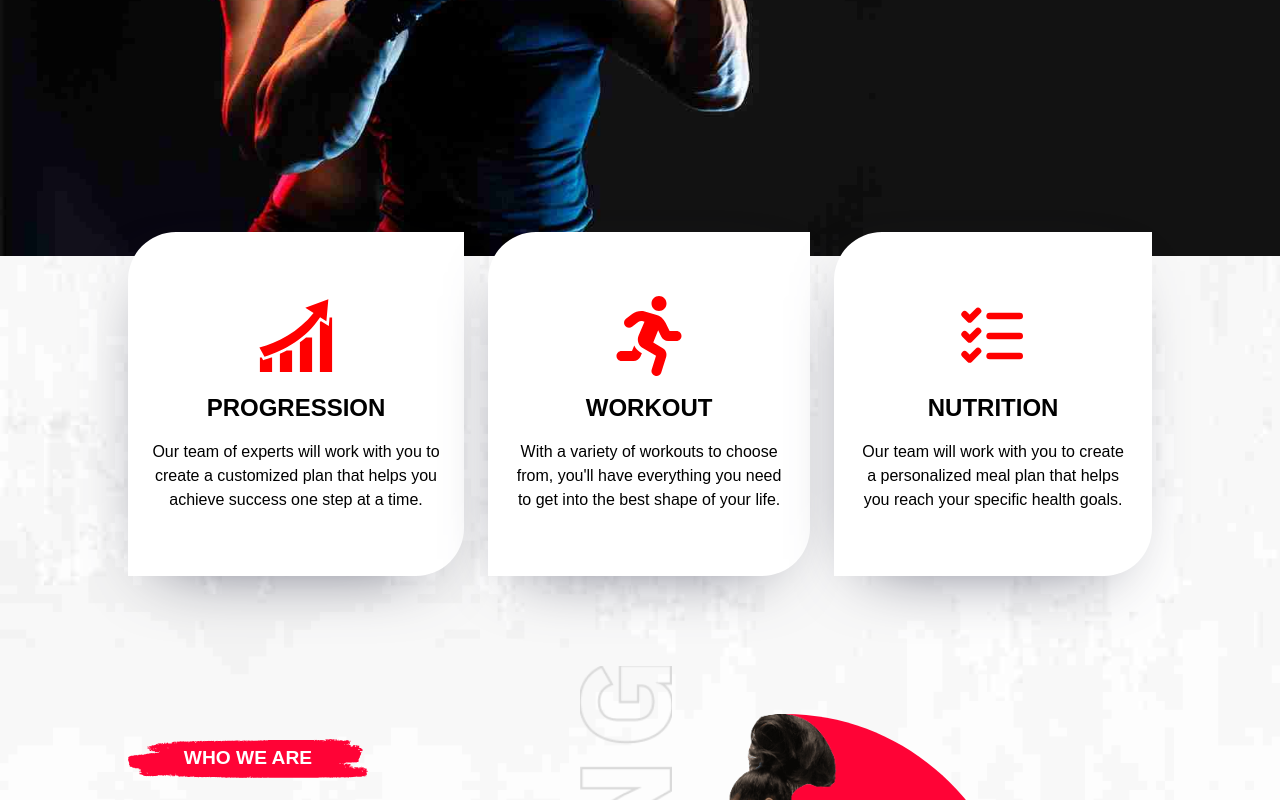
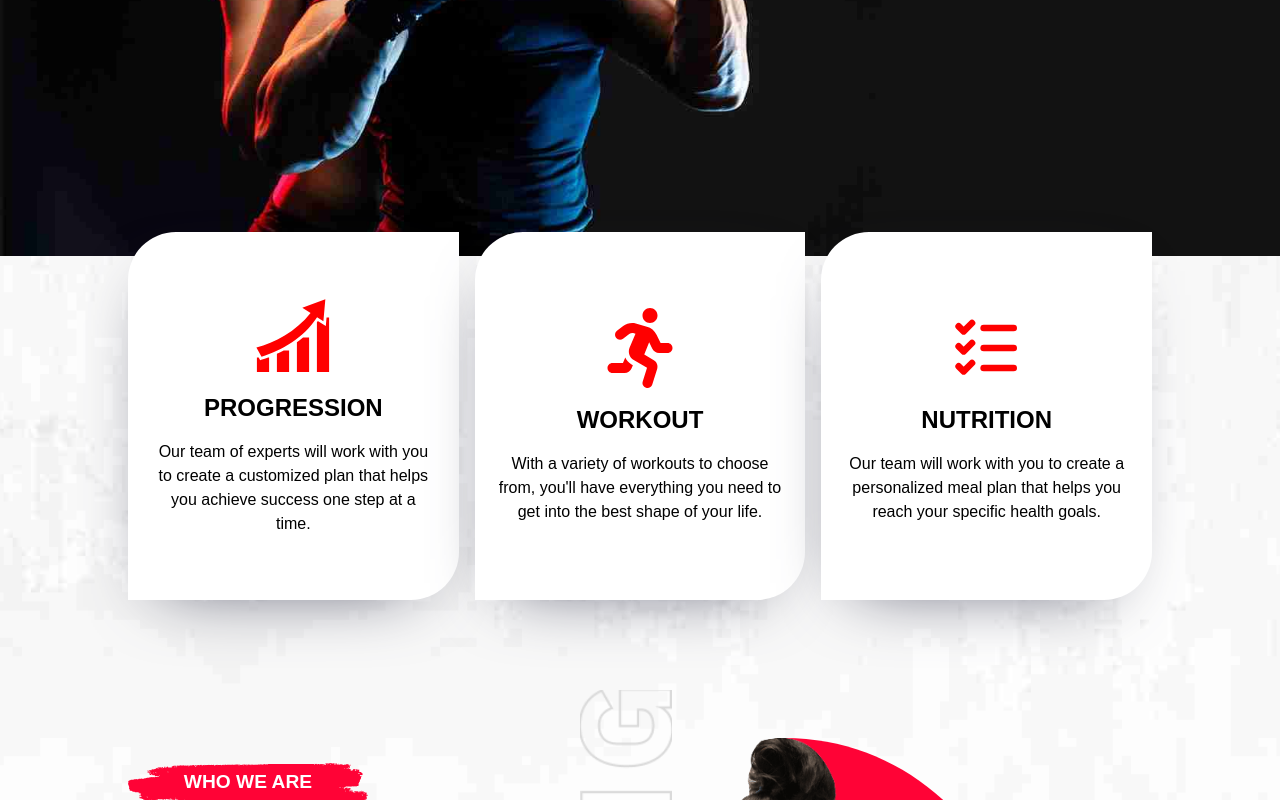
Before and after one commit to PawelWydra/Gymate-main, a React (Create React App) app: page / in a window 1280 px wide. Shown: the part 565-1365 px from the top of the page. Built offline with nearby package versions, Linux system fonts and the light colour scheme.

Commit message:
refactor: add flex and max-w, max-h to card

```diff
--- a/src/components/introduce/introduce.css
+++ b/src/components/introduce/introduce.css
@@ -1,10 +1,14 @@
 .introduce-card-container {
   display: flex;
-  gap: 1.5rem;
+  flex-wrap: wrap;
   margin-top: -5rem;
+  justify-content: center;
+  gap: 1rem;
 }
 
 .introduce-card {
+  min-width: 20rem;
+  max-width: 25rem;
   background-color: #fff;
   display: flex;
   flex-direction: column;
@@ -13,6 +17,7 @@
   padding: 4rem 1rem;
   box-shadow: -6px 23px 71px -40px rgba(66, 68, 90, 1);
   border-radius: 3rem 0;
+  flex: 1 1 0;
 }
 
 .introduce-card:hover {
```
